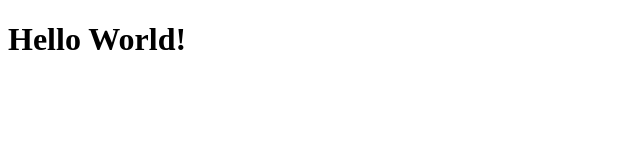
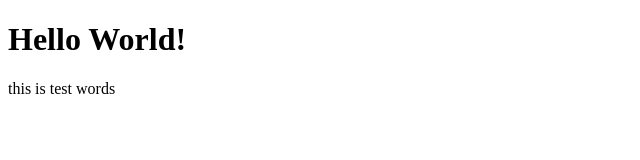
Before and after one commit to BrodySoniat/BrodySoniat.github.io, a plain HTML site: page index.html in a window 1280 px wide. Shown: the whole page, without its empty margins (0-640 px from the left). Drawn offline with Linux system fonts and the light colour scheme.

Commit message:
added <p> to index.html
Added a paragraph to index.html

```diff
--- a/index.html
+++ b/index.html
@@ -17,6 +17,7 @@
 
 <body>
 <h1> Hello World! </h1>
+<p> this is test words</p>
  <!-- <script src="js/scripts.js"></script> -->
 </body>
 </html>
```
